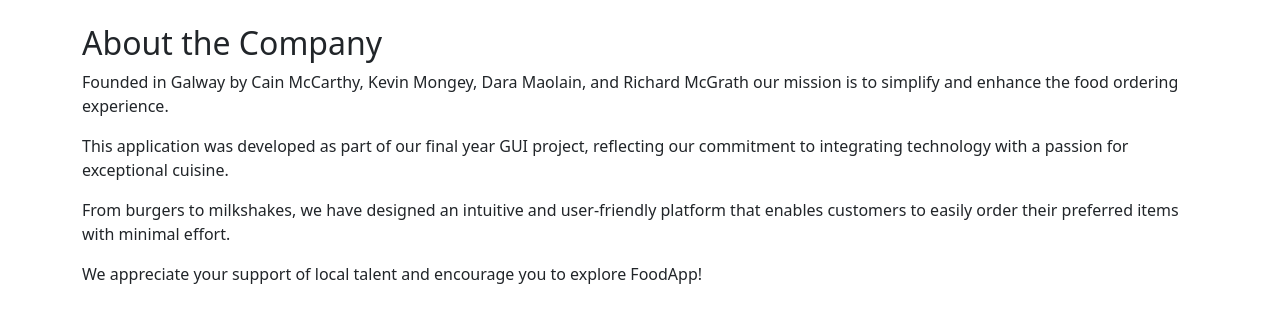
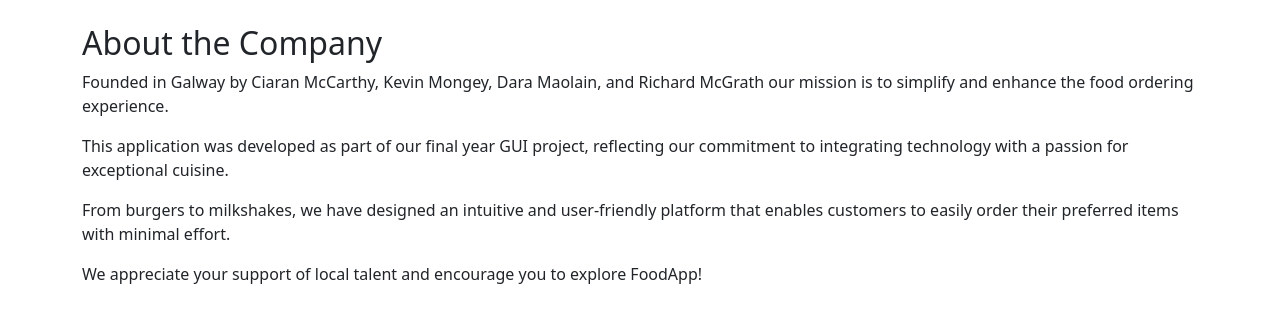
Before and after one commit to CiaranMccarthy1/Gui_Project, a Python web app: template templates/about.html in a window 1280 px wide. Shown: the part 56-379 px from the top of the page. Run offline with Jinja, Linux system fonts and the light colour scheme; the template is opened without the code that fills it, so the values that code supplies are empty.

Commit message:
fixed small typos

```diff
--- a/app.py
+++ b/app.py
@@ -126,7 +126,7 @@ def remove():
                 f.writelines(lines)
     return redirect("/basket")
 
-    @app.route("/about")
+@app.route("/about")
 def about():
     return render_template("about.html", username=session.get("username"))
 '''
--- a/templates/about.html
+++ b/templates/about.html
@@ -11,7 +11,7 @@
 
     <div class="container mt-4">
         <h2>About the Company</h2>
-        <p>Founded in Galway by Cain McCarthy, Kevin Mongey, Dara Maolain, and Richard McGrath our mission is to simplify and enhance the food ordering experience.</p>
+        <p>Founded in Galway by Ciaran McCarthy, Kevin Mongey, Dara Maolain, and Richard McGrath our mission is to simplify and enhance the food ordering experience.</p>
         <p>This application was developed as part of our final year GUI project, reflecting our commitment to integrating technology with a passion for exceptional cuisine.</p>
         <p>From burgers to milkshakes, we have designed an intuitive and user-friendly platform that enables customers to easily order their preferred items with minimal effort.</p>
         <p>We appreciate your support of local talent and encourage you to explore FoodApp!</p>
```
